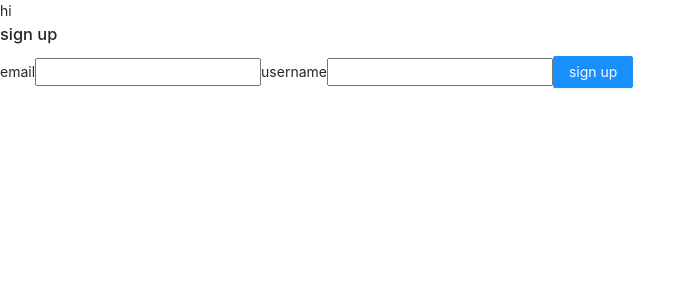
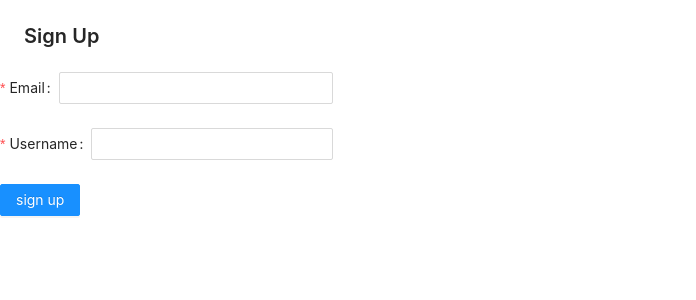
Before and after one commit to minh-v/hackernews-back, a React (Create React App) app in the folder client/: page / in a window 1280 px wide. Shown: the top 300 px of the page, without its empty margins (0-696 px from the left). Built offline with nearby package versions, Linux system fonts and the light colour scheme; no server answers; what magic-sdk would draw is missing.

Commit message:
updated signupform component to antd

```diff
--- a/client/src/App.css
+++ b/client/src/App.css
@@ -1,6 +1,7 @@
 @import '~antd/dist/antd.css';
 
 .app {
+  display: flex;
   flex-flow: row nowrap;
   margin: auto;
 }
--- a/client/src/App.js
+++ b/client/src/App.js
@@ -4,7 +4,6 @@ import SignUp from "./pages/SignUp"
 const App = () => {
   return (
     <div className="app">
-      hi
       <SignUp />
     </div>
   )
--- a/client/src/components/SignupForm.js
+++ b/client/src/components/SignupForm.js
@@ -1,27 +1,49 @@
-import React, { useState } from "react"
-import { Button } from "antd"
+import React from "react"
+import { Button, Form, Input } from "antd"
+import { PageHeader } from "antd"
 
 const SignupForm = ({ handleSignup, disabled }) => {
-  const [email, setEmail] = useState("")
-  const [username, setUsername] = useState("")
-
-  const handleSubmit = (event) => {
-    event.preventDefault()
+  const handleSubmit = (values) => {
+    const { email, username } = values
     handleSignup(email, username)
   }
 
   return (
     <div>
-      <h3>sign up</h3>
-      <form onSubmit={handleSubmit}>
-        email
+      <PageHeader title="Sign Up" />
+      <Form onFinish={handleSubmit}>
+        <Form.Item
+          label="Email"
+          name="email"
+          rules={[
+            {
+              required: true,
+              message: "Please input your email!",
+            },
+          ]}
+        >
+          <Input />
+        </Form.Item>
+        <Form.Item
+          label="Username"
+          name="username"
+          rules={[
+            {
+              required: true,
+              message: "Please input your username!",
+            },
+          ]}
+        >
+          <Input />
+        </Form.Item>
+        {/* email
         <input value={email} onChange={(event) => setEmail(event.target.value)} />
         username
-        <input value={username} onChange={(event) => setUsername(event.target.value)} />
+        <input value={username} onChange={(event) => setUsername(event.target.value)} /> */}
         <Button type="primary" disabled={disabled} htmlType="submit">
           sign up
         </Button>
-      </form>
+      </Form>
     </div>
   )
 }
--- a/client/src/pages/SignUp.js
+++ b/client/src/pages/SignUp.js
@@ -1,7 +1,7 @@
 import { useState } from "react"
 import SignUpForm from "../components/SignupForm"
 import magic from "../magic"
-import { useQuery, useLazyQuery, gql } from "@apollo/client"
+import { useQuery, gql } from "@apollo/client"
 import { message } from "antd"
 
 //send query here?
@@ -20,7 +20,7 @@ const SignUp = () => {
 
   //used to get result from checking duplicate email/username
   const useImperativeQuery = (query) => {
-    const { refetch } = useQuery(query, { skip: true })
+    const { refetch } = useQuery(query, { skip: true }) //useLazyQuery
 
     const imperativelyCallQuery = (variables) => {
       return refetch(variables)
@@ -45,6 +45,7 @@ const SignUp = () => {
 
     //else
     //magic link sent to user
+    //handles email validation
     const didToken = await magic.auth.loginWithMagicLink({ email })
 
     // Validate didToken with server
```
Also changed, not shown: 1 other file (tests, documents, lock files or other folders).
